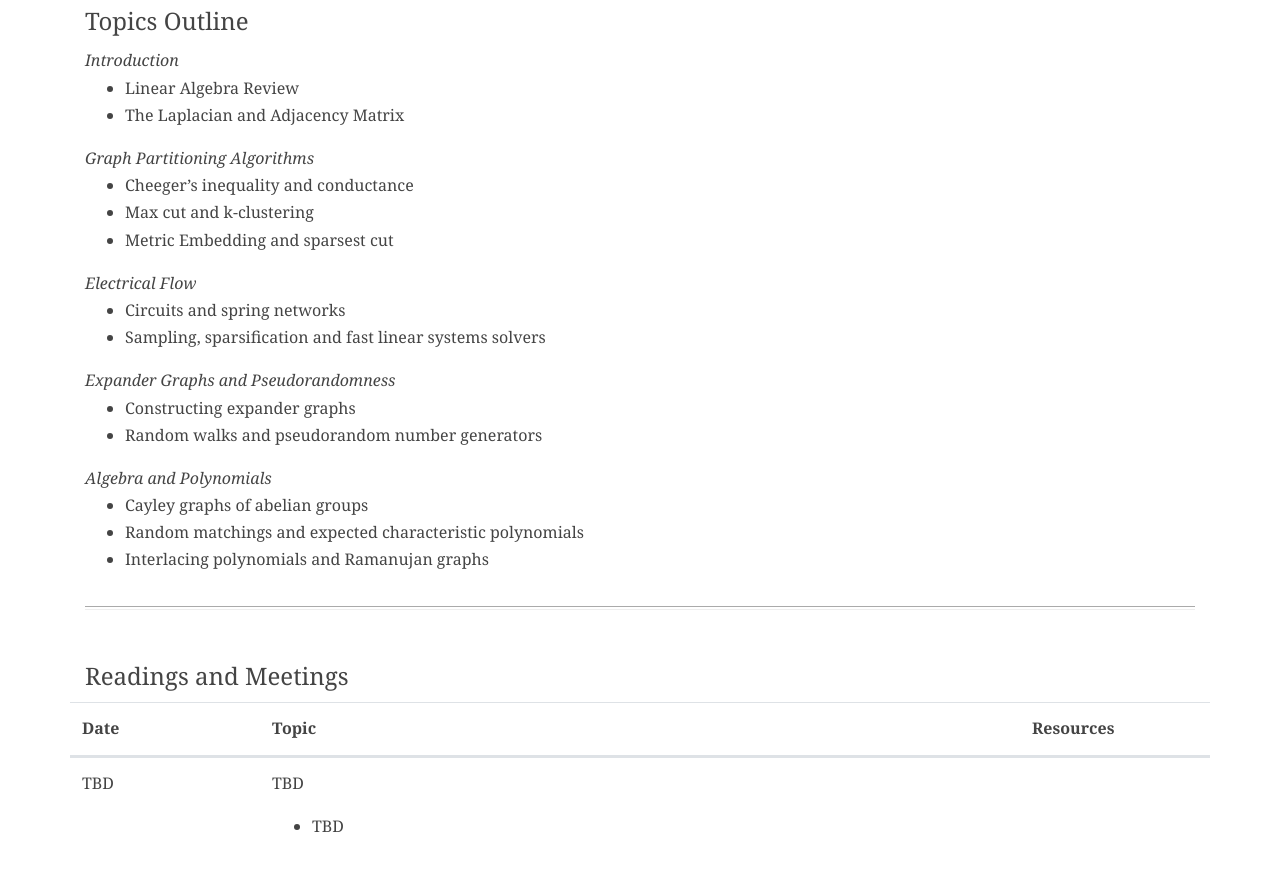
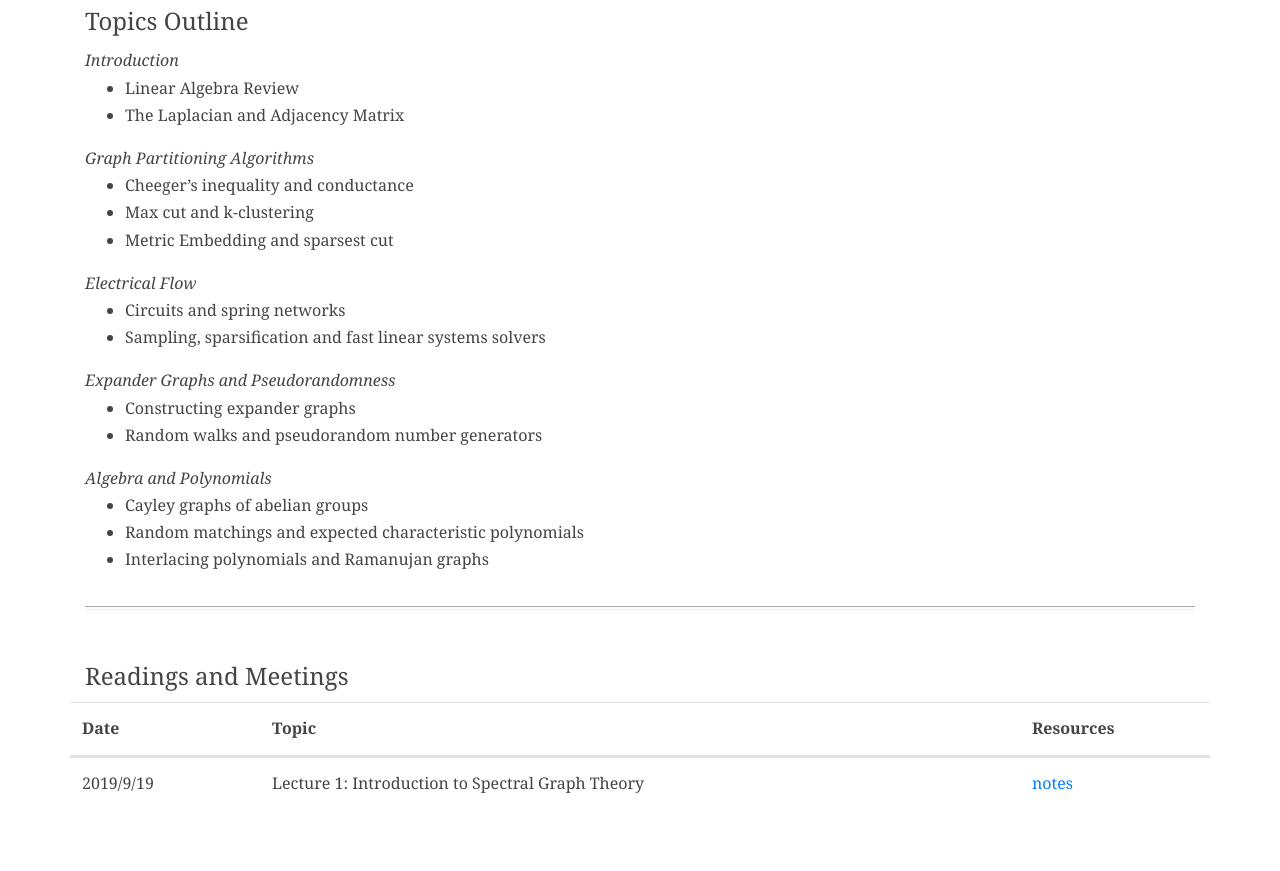
Before and after one commit to ugtcs/ugtcs.github.io, a Jekyll site: the page built from fa19_sgt.html, in a window 1280 px wide and 900 px high, scrolled down 1285 px. Shown: the top 871 px of the window. Built offline with Jekyll 4.4.1, drawn with Linux system fonts in a browser that asks for light colours.

Commit message:
add notes.

```diff
--- a/fa19_agt.html
+++ b/fa19_agt.html
@@ -56,18 +56,18 @@ permalink: /fa19_agt/
 					  <li><a href="http://timroughgarden.org/f13/l/l1.pdf">Week 1</a> of Roughgarden’s AGT.</li>
                   </ul>
                 </td>
-                <td class="col-sm-2">TBD</td>
+				<td class="col-sm-2"><a href="/src/agt_fa19/AGTWeek1.pdf">notes</a></td>
               </tr>
               <tr class="row">
 				  <td  class="col-sm-2">Week 2 (9/24)</td>
                 <td class="col-sm-8">
                   <p>Introduction to Auctions. What properties make a good auction? Vickrey, Sponsored Search, and Myerson’s Lemma.</p>
                   <ul>
-					  <li><a href="http://timroughgarden.org/f13/l/l2.pdf">Week 2</a> of Roughgarden’s AGT.</li>
+		 			  <li><a href="http://timroughgarden.org/f13/l/l2.pdf">Week 2</a> of Roughgarden’s AGT.</li>
 					  <li><a href="http://timroughgarden.org/f13/l/l3.pdf">Week 3</a> of Roughgarden’s AGT.</li>
                   </ul>
                 </td>
-                <td class="col-sm-2">TBD</td>
+				<td class="col-sm-2"><a href="/src/agt_fa19/scribe2.pdf">notes</a></td>
               </tr>
               <tr class="row">
 				  <td  class="col-sm-2">Week 3 (10/1)</td>
--- a/fa19_sgt.html
+++ b/fa19_sgt.html
@@ -92,14 +92,11 @@ permalink: /fa19_sgt/
             </thead>
             <tbody>
               <tr class="row">
-                <td class="col-sm-2"> TBD </td>
+                <td class="col-sm-2">2019/9/19 </td>
                 <td class="col-sm-8">
-                  <p>TBD</p>
-                  <ul>
-					  <li>TBD</li>
-                  </ul>
+                  <p>Lecture 1: Introduction to Spectral Graph Theory</p>
                 </td>
-                <td class="col-sm-2"></td>
+				<td class="col-sm-2"><a href="/src/sgt_fa19/SGT_Intro_Scribe_Notes.pdf">notes</a></td>
               </tr>
             </tbody>
           </table>
```
Also changed, not shown: 3 other files.
